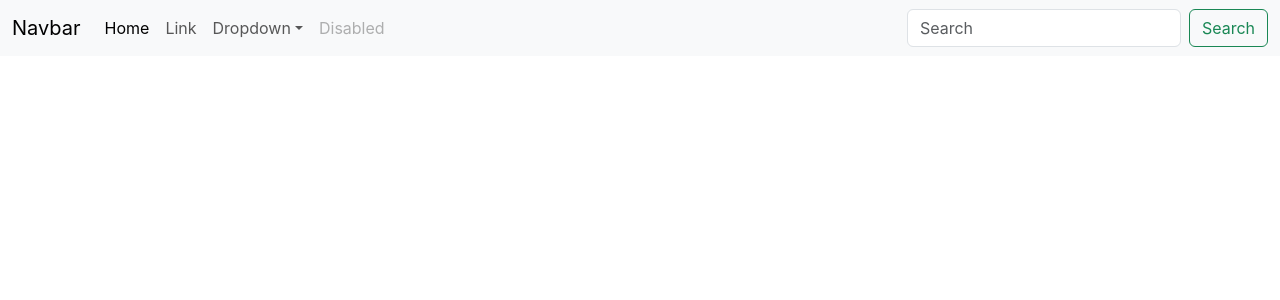
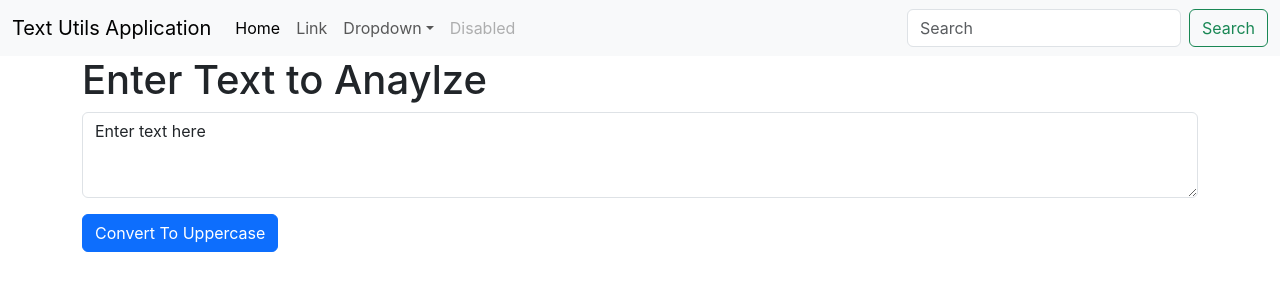
Before and after one commit to shariqalee6/textutils, a React (Create React App) app: page / in a window 1280 px wide. Shown: the top 300 px of the page. Built offline with nearby package versions, Linux system fonts and the light colour scheme.

Commit message:
Video 7 Completed

```diff
--- /dev/null
+++ b/module1.mjs
@@ -0,0 +1,5 @@
+import {a,b,c} from "./module2.mjs"
+
+console.log(a)
+console.log(b)
+console.log(c)
--- /dev/null
+++ b/module2.mjs
@@ -0,0 +1,5 @@
+const a = "shariq"
+const b = "hassan"
+const c = "awais"
+
+export {a,b,c}
--- a/src/App.js
+++ b/src/App.js
@@ -1,45 +1,14 @@
 // import logo from './logo.svg';
 // import './App.css';
+
+import Navbar from "./components/Navbar";
+import TextForm from "./components/TextForm";
 
 function App() {
   return (
     <>
-      <nav className="navbar navbar-expand-lg bg-body-tertiary">
-        <div className="container-fluid">
-          <a className="navbar-brand" href="/">Navbar</a>
-          <button className="navbar-toggler" type="button" data-bs-toggle="collapse" data-bs-target="#navbarSupportedContent" aria-controls="navbarSupportedContent" aria-expanded="false" aria-label="Toggle navigation">
-            <span className="navbar-toggler-icon" />
-          </button>
-          <div className="collapse navbar-collapse" id="navbarSupportedContent">
-            <ul className="navbar-nav me-auto mb-2 mb-lg-0">
-              <li className="nav-item">
-                <a className="nav-link active" aria-current="page" href="/">Home</a>
-              </li>
-              <li className="nav-item">
-                <a className="nav-link" href="/">Link</a>
-              </li>
-              <li className="nav-item dropdown">
-                <a className="nav-link dropdown-toggle" href="/" role="button" data-bs-toggle="dropdown" aria-expanded="false">
-                  Dropdown
-                </a>
-                <ul className="dropdown-menu">
-                  <li><a className="dropdown-item" href="/">Action</a></li>
-                  <li><a className="dropdown-item" href="/">Another action</a></li>
-                  <li><hr className="dropdown-divider" /></li>
-                  <li><a className="dropdown-item" href="/">Something else here</a></li>
-                </ul>
-              </li>
-              <li className="nav-item">
-                <a href="/" className="nav-link disabled" aria-disabled="true">Disabled</a>
-              </li>
-            </ul>
-            <form className="d-flex" role="search">
-              <input className="form-control me-2" type="search" placeholder="Search" aria-label="Search" />
-              <button className="btn btn-outline-success" type="submit">Search</button>
-            </form>
-          </div>
-        </div>
-      </nav>
+      <Navbar title ="Text Utils Application"/>
+      <TextForm heading="Enter Text to Anaylze" />
     </>
   );
 }
--- /dev/null
+++ b/src/components/Navbar.js
@@ -0,0 +1,52 @@
+import React from 'react'
+import PropTypes from 'prop-types'
+
+function Navbar(props) {
+  return (
+    <nav className="navbar navbar-expand-lg bg-body-tertiary">
+      <div className="container-fluid">
+        <a className="navbar-brand" href="/">{props.title}</a>
+        <button className="navbar-toggler" type="button" data-bs-toggle="collapse" data-bs-target="#navbarSupportedContent" aria-controls="navbarSupportedContent" aria-expanded="false" aria-label="Toggle navigation">
+          <span className="navbar-toggler-icon" />
+        </button>
+        <div className="collapse navbar-collapse" id="navbarSupportedContent">
+          <ul className="navbar-nav me-auto mb-2 mb-lg-0">
+            <li className="nav-item">
+              <a className="nav-link active" aria-current="page" href="/">Home</a>
+            </li>
+            <li className="nav-item">
+              <a className="nav-link" href="/">Link</a>
+            </li>
+            <li className="nav-item dropdown">
+              <a className="nav-link dropdown-toggle" href="/" role="button" data-bs-toggle="dropdown" aria-expanded="false">
+                Dropdown
+              </a>
+              <ul className="dropdown-menu">
+                <li><a className="dropdown-item" href="/">Action</a></li>
+                <li><a className="dropdown-item" href="/">Another action</a></li>
+                <li><hr className="dropdown-divider" /></li>
+                <li><a className="dropdown-item" href="/">Something else here</a></li>
+              </ul>
+            </li>
+            <li className="nav-item">
+              <a href="/" className="nav-link disabled" aria-disabled="true">Disabled</a>
+            </li>
+          </ul>
+          <form className="d-flex" role="search">
+            <input className="form-control me-2" type="search" placeholder="Search" aria-label="Search" />
+            <button className="btn btn-outline-success" type="submit">Search</button>
+          </form>
+        </div>
+      </div>
+    </nav>
+  )
+}
+
+Navbar.propTypes = {
+  title: PropTypes.string.isRequired
+}
+
+Navbar.defaultProps = {
+  title : "Text Utils"
+}
+export default Navbar
--- /dev/null
+++ b/src/components/TextForm.js
@@ -0,0 +1,23 @@
+import React, { useState } from 'react'
+
+function TextForm(props) {
+    const [text, setText] = useState("Enter text here")
+    const handleUpClick = () => {
+        setText(text.toUpperCase())
+    }
+    const handleOnChange = (event) => {
+        setText(event.target.value)
+    }
+
+    return (
+        <div className='container'>
+            <div className="mb-3">
+                <h1>{props.heading}</h1>
+                <textarea className="form-control" value={text} onChange={handleOnChange} id="exampleFormControlTextarea1" rows={3} />
+            </div>
+            <button className="btn btn-primary" type='button' onClick={handleUpClick}>Convert To Uppercase</button>
+        </div>
+    )
+}
+
+export default TextForm
```
